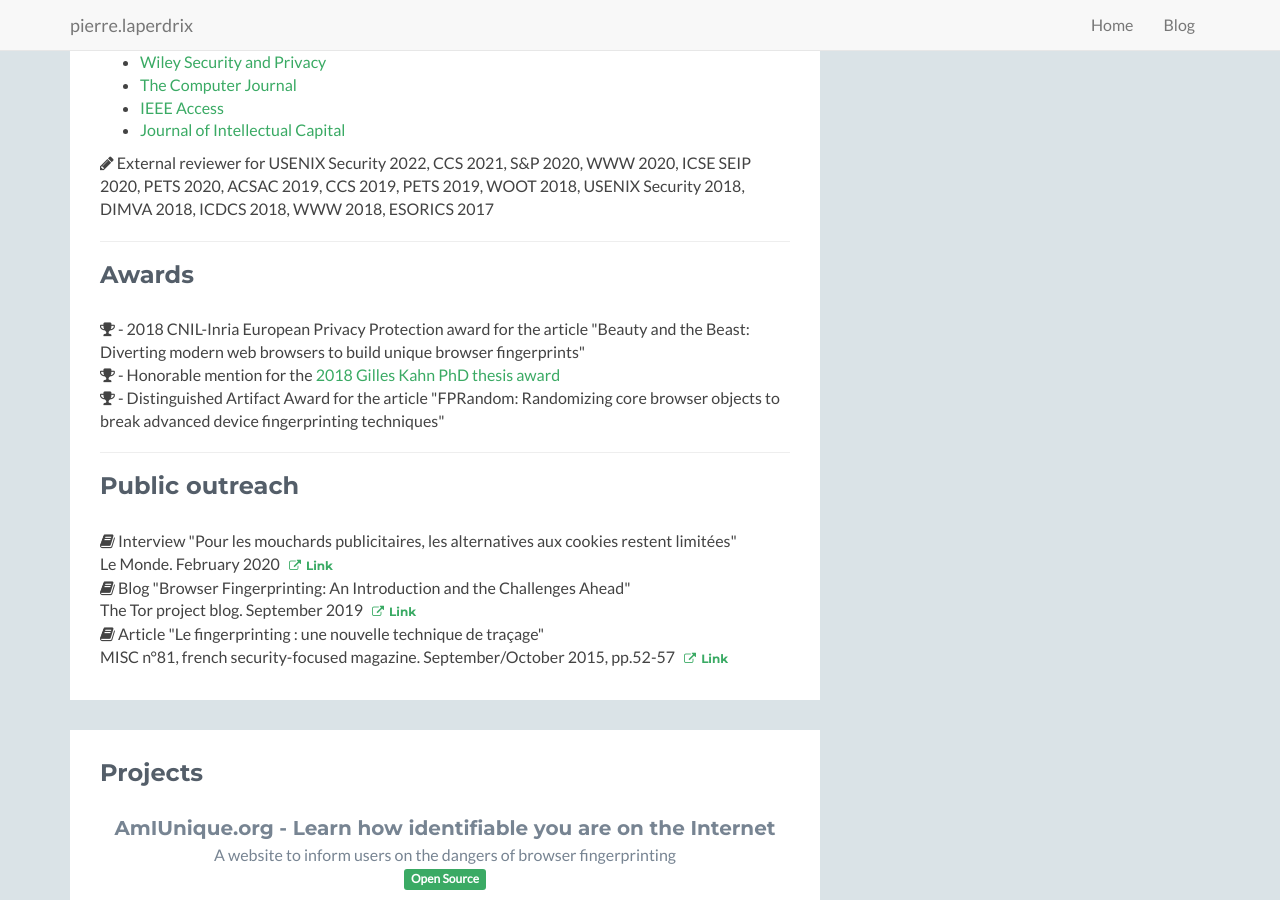
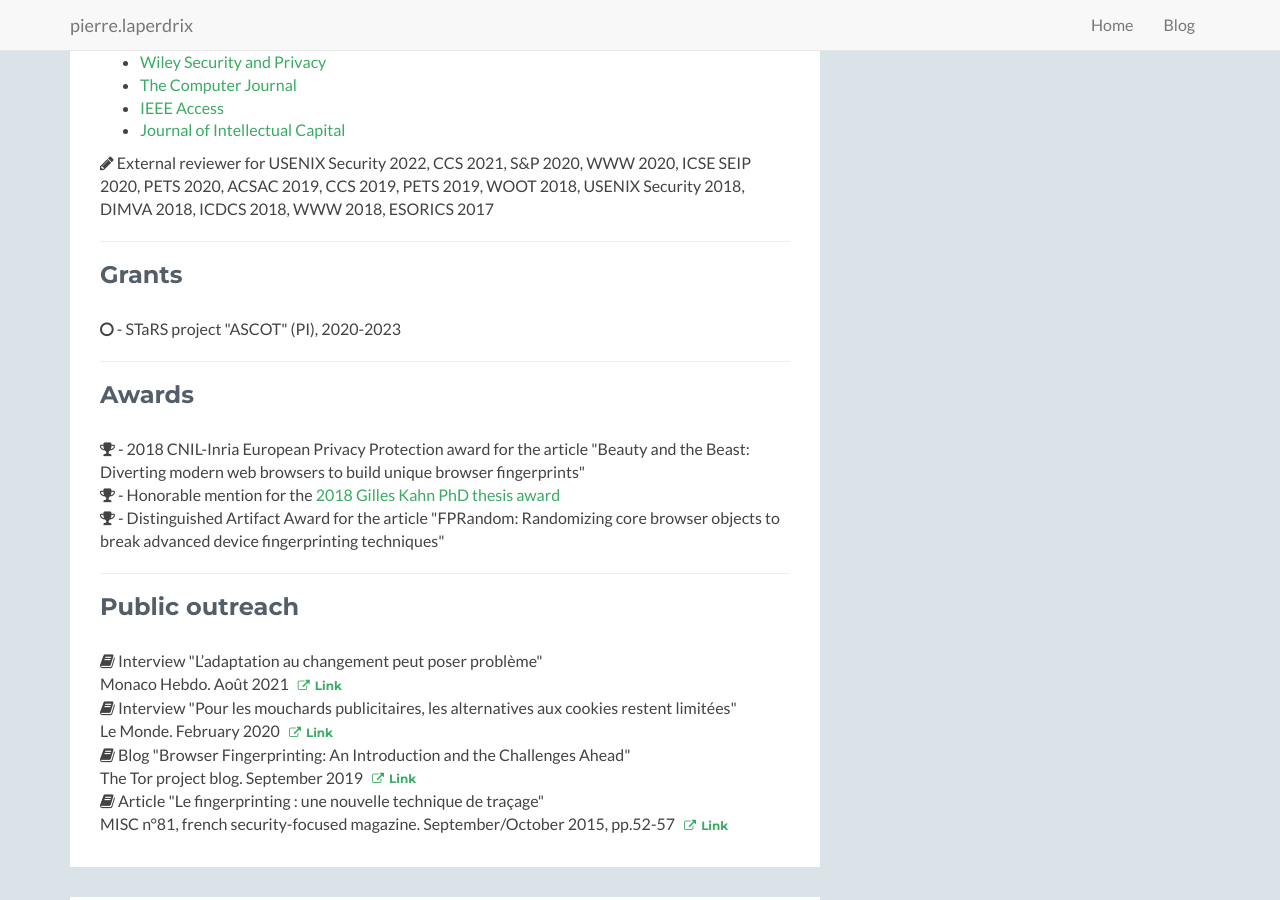
Before and after one commit to plaperdr/plaperdr.github.io, a Jekyll site: the page built from index.html, in a window 1280 px wide and 900 px high, scrolled down 4901 px. Built offline with Jekyll 4.4.1, drawn with Linux system fonts in a browser that asks for light colours; some of the changed text lies outside the part shown.

Commit message:
Updating site

```diff
--- a/index.html
+++ b/index.html
@@ -330,6 +330,15 @@ layout: home
 
                     <hr class="divider" />
 
+                <h2 class="heading">Grants</h2>
+                    <div class="content">
+                        <i class="fa fa-circle-o" aria-hidden="true"></i> - STaRS project "ASCOT" (PI), 2020-2023<br>
+
+
+                    </div>
+
+                <hr class="divider" />
+
                 <h2 class="heading">Awards</h2>
                 <div class="content">
                     <i class="fa fa-trophy" aria-hidden="true"></i> - 2018 CNIL-Inria European Privacy Protection award for the article "Beauty and the Beast: Diverting modern web browsers to build unique browser fingerprints"<br>
@@ -338,8 +347,6 @@ layout: home
                     <a href="https://www.societe-informatique-de-france.fr/recherche/prix-de-these-gilles-kahn/laureats-2018/" target="_blank">2018 Gilles Kahn PhD thesis award</a><br>
 
                     <i class="fa fa-trophy" aria-hidden="true"></i> - Distinguished Artifact Award for the article "FPRandom: Randomizing core browser objects to break advanced device fingerprinting techniques"<br>
-
-
                 </div>
 
                     <hr class="divider" />
@@ -347,6 +354,12 @@ layout: home
                 <h2 class="heading">Public outreach</h2>
 
                 <div class="content">
+
+                    <i class="fa fa-book"></i> Interview "L’adaptation au changement peut poser problème"<br>
+                    <span>Monaco Hebdo. Août 2021</span>
+                    <a class="btn btn-secondary btn-xs" href="https://www.monacohebdo.mc/dossier/enjeux-identite-numerique-pierre-laperdrix/" target="_blank">
+                        <i class="fa fa-external-link"></i>Link</a><br>
+
                     <i class="fa fa-book"></i> Interview "Pour les mouchards publicitaires, les alternatives aux cookies restent limitées"<br>
                     <span>Le Monde. February 2020</span>
                     <a class="btn btn-secondary btn-xs" href="https://www.lemonde.fr/pixels/article/2020/02/14/pour-les-mouchards-publicitaires-les-alternatives-aux-cookies-restent-limitees_6029578_4408996.html" target="_blank">
@@ -534,7 +547,7 @@ layout: home
                     <h2 class="heading">Talks/events</h2>
                     <div class="content">
                         <ul class="list-unstyled">
-                            <li><i class="fa fa-calendar"></i> <a target="_blank" href="https://www.jsps.go.jp/english/e-jffos/2020_10.html">Japanese-French Frontiers of Science Symposium 2021</a> (Kyoto, JP) - Invited talk on online tracking</li>
+                            <li><i class="fa fa-calendar"></i> <a target="_blank" href="https://www.jsps.go.jp/english/e-jffos/2020_10.html">Japanese-French Frontiers of Science Symposium 2022</a> (Kyoto, JP) - Invited talk on online tracking</li>
                             <li><i class="fa fa-calendar"></i> <a target="_blank" href="https://sites.google.com/site/rsdwinterschool/program-2020">GDR RSF and ASD Winter School 2020</a> (Le Pleynet, FR) - Presentation of our study on debloating web applications</li>
                             <li><i class="fa fa-calendar"></i> <a target="_blank" href="https://www.dimva2019.org/">DIMVA 2019</a> (Gothenburg, SE) - Presentation of my publication on using canvas fingerprinting for authentication</li>
                             <li><i class="fa fa-calendar"></i> <a target="_blank" href="https://www.ruhrsec.de/2019/index.html#talks">RuhrSec IT Security conference</a> (Bochum, DE) - Presentation of the research in the browser fingerprinting domain</li>
```
